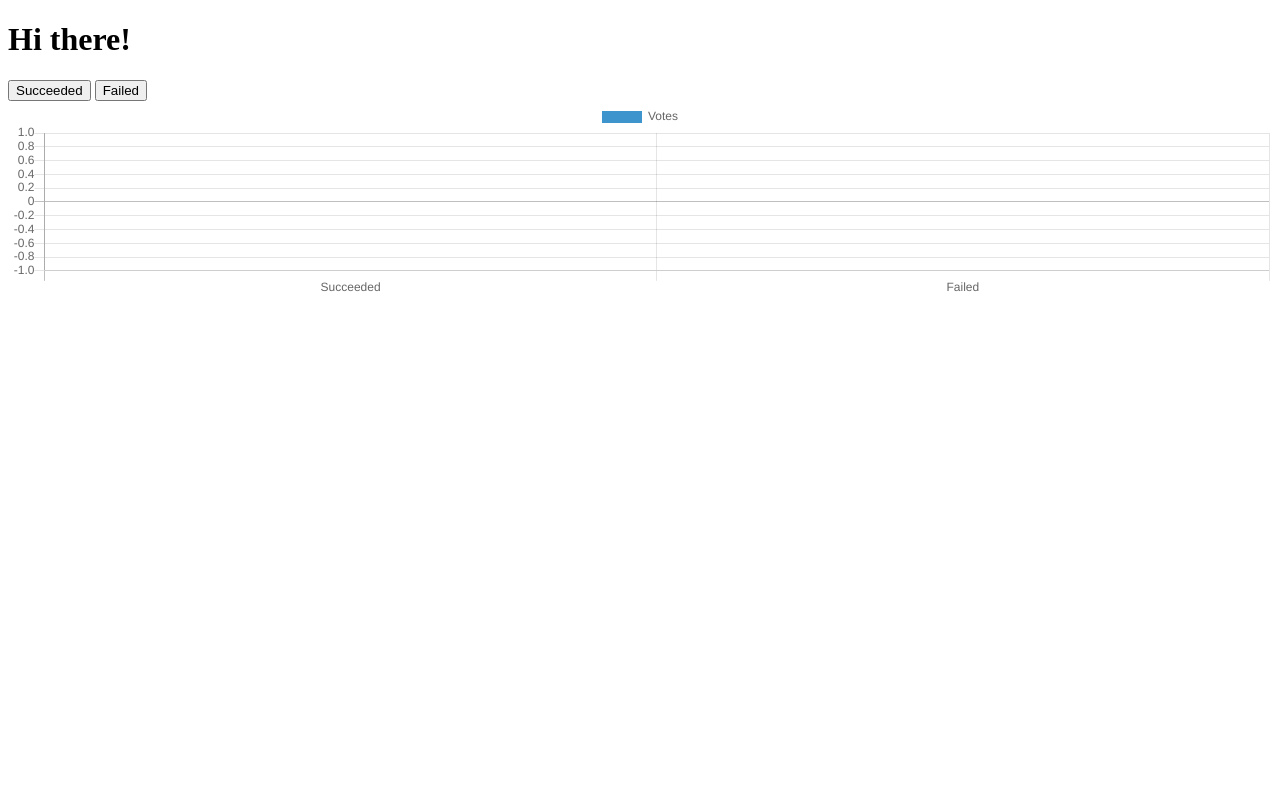
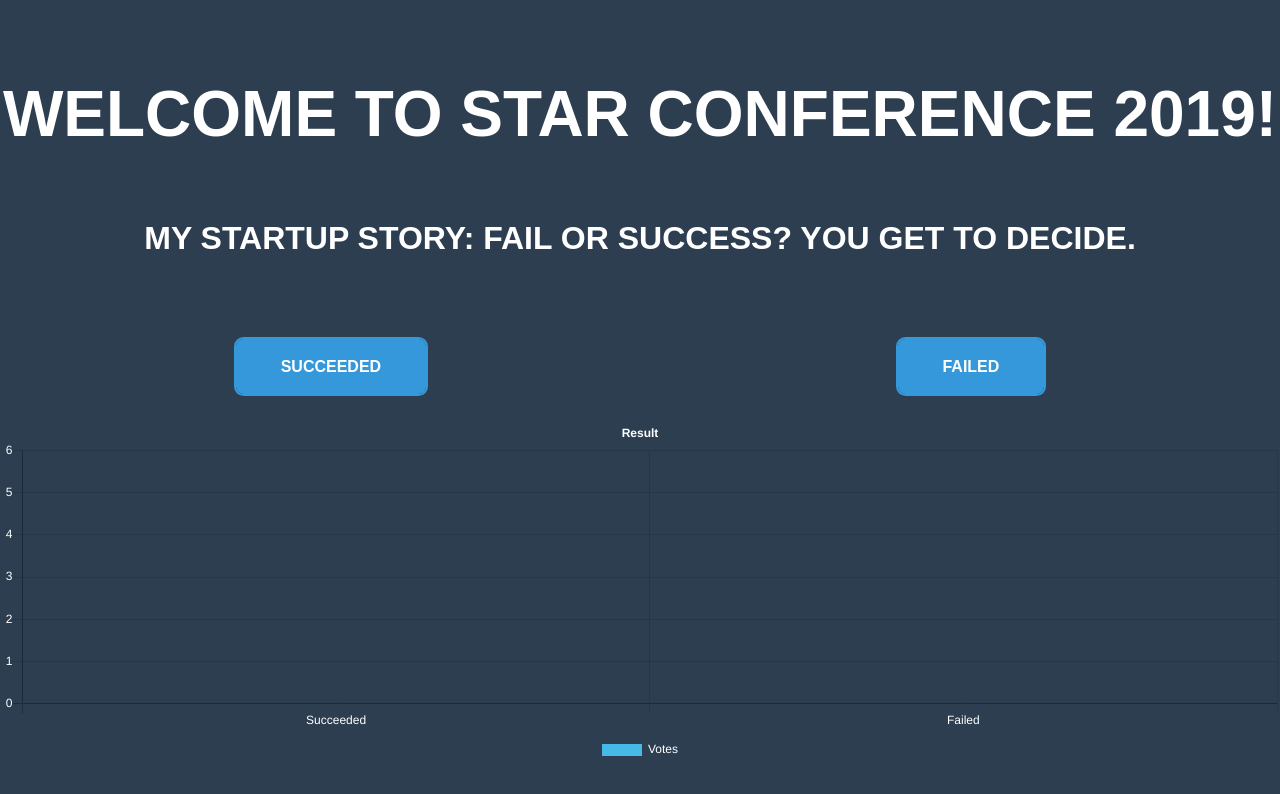
Before and after one commit to mdeket/star-conference-app, a website: page src/index.html in a window 1280 px wide. Drawn offline with nearby package versions, Linux system fonts and the light colour scheme.

Commit message:
Added styling and broadcasting of events to all connected clients.

```diff
--- a/package.json
+++ b/package.json
@@ -10,7 +10,9 @@
   "author": "Milan Deket",
   "license": "ISC",
   "dependencies": {
+    "connect": "^3.7.0",
     "node-static": "^0.7.11",
+    "serve-static": "^1.14.1",
     "ws": "^7.2.0"
   }
 }
--- a/src/client.js
+++ b/src/client.js
@@ -1,6 +1,6 @@
 // const Chart = require('chart.js');
 
-const url = 'ws://localhost:8080';
+const url = 'ws://192.168.1.105:8080';
 const connection = new WebSocket(url);
 let myChart;
 
@@ -14,8 +14,18 @@ connection.onerror = (error) => {
 
 connection.onmessage = (e) => {
     let response = JSON.parse(e.data);
-  myChart.data.datasets[0].data[0] = response.successes;
-  myChart.data.datasets[0].data[1] = response.fails;
+    let success = response.successes;
+    let fails = response.fails;
+    myChart.data.datasets[0].data[0] = success;
+    myChart.data.datasets[0].data[1] = fails;
+    if(success >= fails && success > myChart.options.scales.yAxes[0].ticks.max) {
+        myChart.options.scales.yAxes[0].ticks.max = success + 5;
+    }
+
+    if(success < fails && fails > myChart.options.scales.yAxes[0].ticks.max) {
+        myChart.options.scales.yAxes[0].ticks.max = fails + 5;
+    }
+
     myChart.update();
 };
 
@@ -25,6 +35,9 @@ sendMessage = (data) => {
 
 document.addEventListener("DOMContentLoaded", function () {
     console.log('Your document is ready!');
+
+
+    Chart.defaults.global.defaultFontColor = 'white';
 
     let success = document.getElementById("succeeded");
     success.addEventListener("click", () => sendMessage(1));
@@ -40,14 +53,40 @@ document.addEventListener("DOMContentLoaded", function () {
             datasets: [
                 {
                     label: "Votes",
-          backgroundColor: ["#3e95cd", "#8e5ea2"],
+                    backgroundColor: ["#47b9e7", "#47b9e7"],
                     data: [0, 0]
                 }
             ]
         },
         options: {
             maintainAspectRatio: false,
-      aspectRatio:1
+            aspectRatio: 1,
+            legend: {
+                position: 'bottom',
+                labels: {
+                    // This more specific font property overrides the global property
+                    fontColor: 'white',
+                    defaultFontFamily: 'Montserrat'
+                }
+            },
+            hover: {
+                mode: 'label'
+            },
+            scales: {
+                yAxes: [{
+                    display: true,
+                    ticks: {
+                        beginAtZero: true,
+                        stepValue: 2,
+                        max: 6,
+                        min: 0
+                    }
+                }]
+            },
+            title: {
+                display: true,
+                text: 'Result'
+            }
         }
     });
 });
--- a/src/index.html
+++ b/src/index.html
@@ -1,17 +1,22 @@
 <!DOCTYPE html>
 <html lang="en">
 <head>
-  <title>Hello!</title>
+  <title>Star Conference</title>
   <meta charset="utf-8">
-  <meta http-equiv="X-UA-Compatible" content="IE=edge">
-  <meta name="viewport" content="width=device-width, initial-scale=1">
+  <link rel="shortcut icon" type="image/png" href="https://www.vegaitsourcing.rs/favicon.ico"/>
   <script src="client.js" defer></script>
+  <link rel="stylesheet" href="style.css">
 </head>
 <body>
-<h1>Hi there!</h1>
-  <button id="succeeded">Succeeded</button>
-  <button id="failed">Failed</button>
-<canvas id="bar-chart" height="200" style="max-height: 200px"></canvas>
+<h1>Welcome to Star Conference 2019!</h1>
+
+<h2 style="margin-bottom: 60px">My Startup Story: Fail or Success? You Get to Decide.</h2>
+<button id="succeeded" class="btn third">Succeeded</button>
+<button id="failed" class="btn third">Failed</button>
+
+<canvas id="bar-chart" height="200" style="max-height: 350px"></canvas>
+
 <script src="https://cdnjs.cloudflare.com/ajax/libs/Chart.js/2.7.2/Chart.js"></script>
+
 </body>
 </html>
--- /dev/null
+++ b/src/style.css
@@ -0,0 +1,87 @@
+html, body {
+    margin: 0;
+    padding: 0;
+    width: 100%;
+    height: 100%;
+    background: #2c3e50;
+    font-family: 'Montserrat', sans-serif;
+    font-size: 16px;
+}
+
+body {
+    display: flex;
+    flex-wrap: wrap;
+    justify-content: space-around;
+    align-items: center;
+    align-content: center;
+}
+
+h1 {
+    color: #ffffff;
+    font-size: 4rem;
+    text-transform: uppercase;
+    display: block;
+    width: 100%;
+    text-align: center;
+}
+
+h2 {
+    color: #ffffff;
+    font-size: 2rem;
+    text-transform: uppercase;
+    display: block;
+    width: 100%;
+    text-align: center;
+}
+
+@media screen and (max-width: 600px) {
+    h1 {
+        font-size: 3rem;
+    }
+}
+
+p {
+    color: #f1c40f;
+    font-size: 1.2rem;
+    width: 100%;
+    padding: 20px;
+    text-align: center;
+}
+
+.btn {
+    box-sizing: border-box;
+    -webkit-appearance: none;
+    -moz-appearance: none;
+    appearance: none;
+    background-color: transparent;
+    border: 2px solid #47b9e7;
+    border-radius: 0.6em;
+    color: #47b9e7;
+    cursor: pointer;
+    display: flex;
+    align-self: center;
+    font-size: 1rem;
+    font-weight: 400;
+    line-height: 1;
+    margin: 20px;
+    padding: 1.2em 2.8em;
+    text-decoration: none;
+    text-align: center;
+    text-transform: uppercase;
+    font-family: 'Montserrat', sans-serif;
+    font-weight: 700;
+}
+.btn:hover, .btn:focus {
+    color: #fff;
+    outline: 0;
+}
+
+.third {
+    border-color: #3498db;
+    color: #fff;
+    box-shadow: 0 0 40px 40px #3498db inset, 0 0 0 0 #3498db;
+    transition: all 150ms ease-in-out;
+}
+.third:hover {
+    box-shadow: 0 0 10px 0 #3498db inset, 0 0 10px 4px #3498db;
+}
```
Also changed, not shown: src/server.js (+24 -11 lines), 1 other file. Lines whose indentation alone changed are shown as unchanged.
